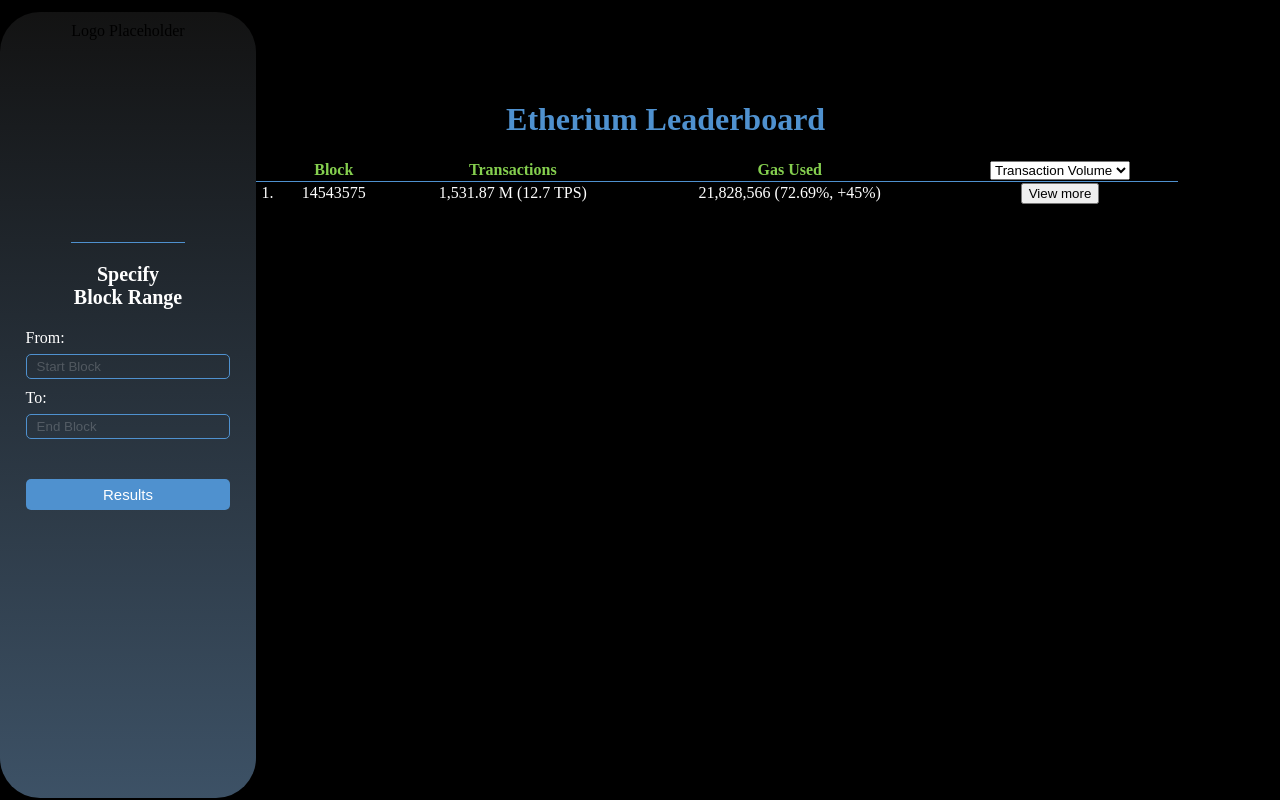
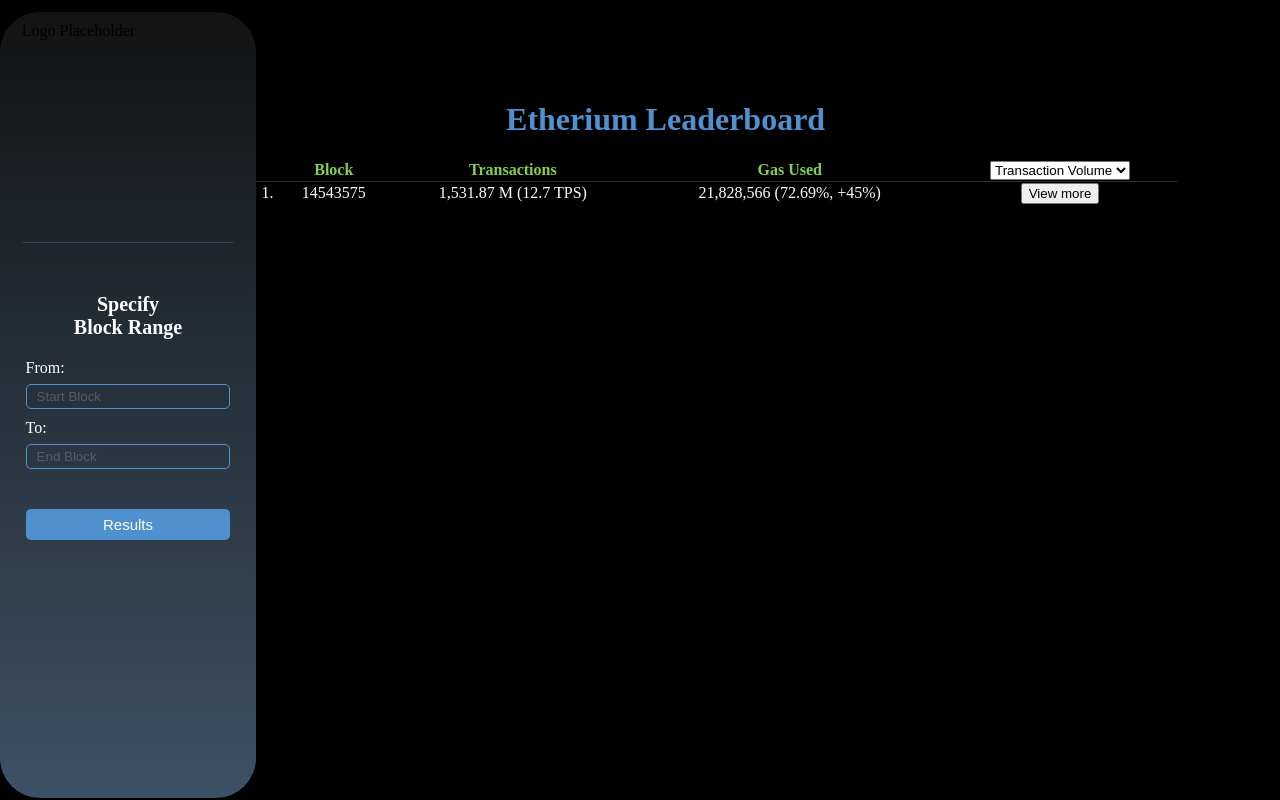
Before and after one commit to CUBigDataClass/eth_track, a plain HTML site: page frontend/index.html in a window 1280 px wide. Drawn offline with Linux system fonts and the light colour scheme.

Commit message:
Update style.css

```diff
--- a/frontend/style.css
+++ b/frontend/style.css
@@ -19,7 +19,7 @@ th{
 }
 
 tr.thead{
-  border-bottom: 1px solid #4F91CF;
+  border-bottom: 1px solid rgba(79,145,207,.3);
 }
 
 
@@ -61,13 +61,15 @@ h3{
 }
 
 #logo{
-  border-bottom: 1px solid #4F91CF;
+  border-bottom: 1px solid rgba(79,145,207,.3);
   height: 200px;
   padding-bottom: 20px;
+  width: 83%;
 }
 
 div.search{
   width:100%;
+  margin-top: 30px;
 }
 
 #results{
```
